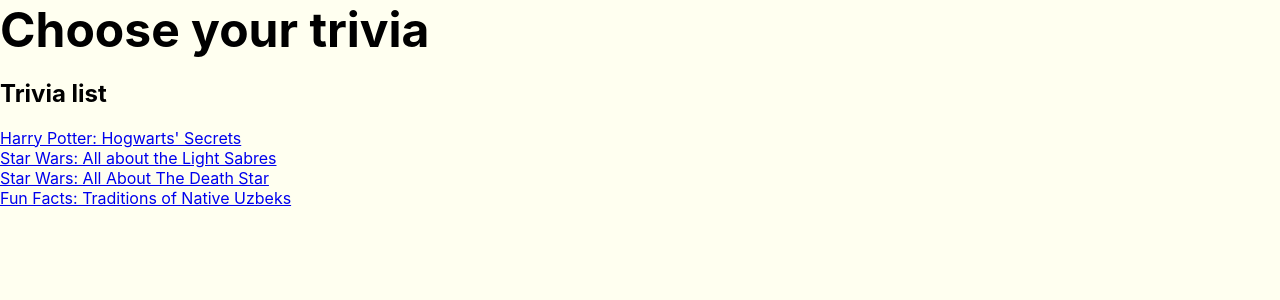
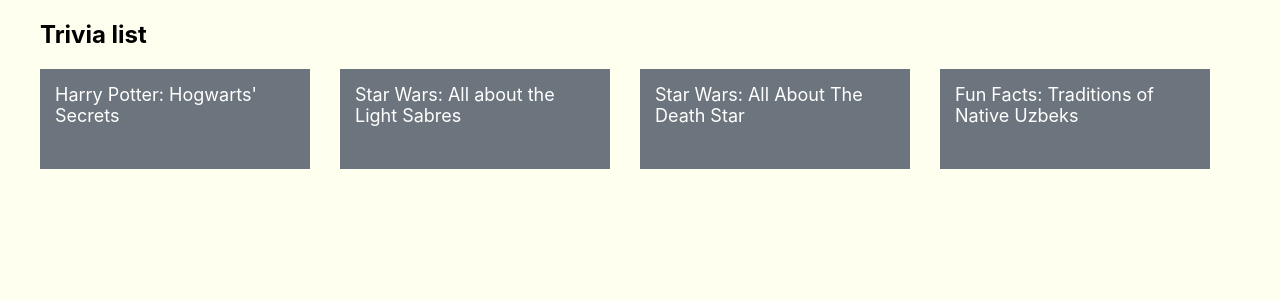
Before and after one commit to ksenianishchenko/trivia-app, a React (Create React App) app: page / in a window 1280 px wide. Shown: the top 300 px of the page. Built offline with nearby package versions, Linux system fonts and the light colour scheme.

Commit message:
added styles for home page

```diff
--- a/src/_mixins.scss
+++ b/src/_mixins.scss
@@ -28,6 +28,42 @@
   padding: 0;
 }
 
+@mixin flex-grow($grow: 1) {
+  -moz-flex-grow: $grow;
+  -ms-flex-grow: $grow;
+  -webkit-flex-grow: $grow;
+  flex-grow: $grow;
+}
+
+@mixin flex-direction($direction: row) {
+  -webkit-flex-direction: $direction;
+  -moz-flex-direction: $direction;
+  -ms-flex-direction: $direction;
+  flex-direction: $direction;
+}
+
+@mixin flex-wrap($wrap: wrap) {
+  -webkit-flex-wrap: $wrap;
+  -moz-flex-wrap: $wrap;
+  -ms-flex-wrap: $wrap;
+  flex-wrap: $wrap;
+}
+
+@mixin justify-content($justification) {
+  -webkit-box-pack: $justification;
+  -moz-box-pack: $justification;
+  -webkit-justify-content: $justification;
+  justify-content: $justification;
+}
+
+@mixin align-items($mode) {
+  -webkit-box-align: $mode;
+  -moz-box-align: $mode;
+  -ms-flex-align: $mode;
+  -webkit-align-items: $mode;
+  align-items: $mode;
+}
+
 @mixin transition_all {
   -webkit-transition: all 0.2s ease;
   -o-transition: all 0.2s ease;
--- a/src/_variables.scss
+++ b/src/_variables.scss
@@ -3,9 +3,11 @@
 $font-size-h2: 22px;
 $font-size-h3: 18px;
 $font-size-p: 18px;
+$font-size-link-title: 18px;
 
 //backgrounds
 $main-background: #FFFFF0;
+$trivia-item-background: #6c757d;
 
 //colors
 $black: #222222;
--- a/src/global-styles.scss
+++ b/src/global-styles.scss
@@ -18,6 +18,10 @@
   font-size: $font-size-p;
 }
 
+a {
+  text-decoration: none;
+}
+
 .row {
   @include flex-block;
 }
@@ -31,3 +35,16 @@
 .page-inner {
   @include inner;
 }
+
+.link {
+  @include transition_all;
+
+  &:hover {
+    opacity: 0.7;
+  }
+
+}
+
+.underline {
+  text-decoration: underline;
+}
--- a/src/modules/trivia/components/ListTrivia/index.tsx
+++ b/src/modules/trivia/components/ListTrivia/index.tsx
@@ -1,6 +1,9 @@
 import React from "react";
 import { Link } from "react-router-dom";
 import TriviaInfoItem from "../../../../abstractions/api/models/triviaInfoItem";
+import TriviaCard from "../TriviaCard";
+
+import "./styles.scss";
 
 interface ListProps {
     list: TriviaInfoItem[]
@@ -14,7 +17,7 @@
             {
                 list.map((item: TriviaInfoItem, index: number) => {
                     return <div className="list-trivia__item" key={index}>
-                        <Link to={`/trivia/${item.id}`}>{item.title}</Link>
+                        <TriviaCard item={item}/>
                     </div>
                 })
             }
--- /dev/null
+++ b/src/modules/trivia/components/ListTrivia/styles.scss
@@ -0,0 +1,12 @@
+@import "../../../../mixins";
+
+.list-trivia__wrap {
+  @include flex-block;
+  @include justify-content(space-between);
+}
+
+.list-trivia__item {
+  width: 30%;
+  min-height: 100px;
+  padding-right: 30px;
+}
--- /dev/null
+++ b/src/modules/trivia/components/TriviaCard/index.tsx
@@ -0,0 +1,25 @@
+import React from "react";
+import {Link} from "react-router-dom";
+import TriviaInfoItem from "../../../../abstractions/api/models/triviaInfoItem";
+
+import "./styles.scss";
+
+type TriviaCardProps = {
+    item: TriviaInfoItem
+}
+
+type Props = TriviaCardProps
+
+const TriviaCard = (props: Props) => {
+    const {item} = props;
+
+    return <div className="trivia-card">
+        <div className="trivia-card__wrap">
+            <div className="trivia-card__info">
+                <Link to={`/trivia/${item.id}`} className="link trivia-card__title">{item.title}</Link>
+            </div>
+        </div>
+    </div>
+}
+
+export default TriviaCard;
--- /dev/null
+++ b/src/modules/trivia/components/TriviaCard/styles.scss
@@ -0,0 +1,23 @@
+@import "../../../../variables";
+@import "../../../../mixins";
+
+.trivia-card {
+  height: 100%;
+  width: 100%;
+  background-color: $trivia-item-background;
+  @include flex-block;
+}
+
+.trivia-card__title {
+  color: $white;
+  font-size: $font-size-link-title;
+}
+
+.trivia-card__wrap {
+  @include flex-block;
+  padding: 15px;
+}
+
+.trivia-card__info {
+  @include flex-block;
+}
--- a/src/modules/trivia/pages/Home/index.tsx
+++ b/src/modules/trivia/pages/Home/index.tsx
@@ -4,6 +4,8 @@
 import ListTrivia from "../../components/ListTrivia";
 import { RootState } from "../../../../redux/store";
 import { onSetTriviaList } from "../../../../redux/triviaList/reducer";
+
+import "./styles.scss";
 
 type StateProps = {
     triviaList: TriviaInfoItem[]
@@ -26,8 +28,9 @@
     })
 
     return <div className="home-page">
-        <h1>Choose your trivia</h1>
-        <ListTrivia list={triviaList} />
+        <div className="page-inner">
+            <ListTrivia list={triviaList} />
+        </div>
     </div>
 }
 
--- /dev/null
+++ b/src/modules/trivia/pages/Home/styles.scss
@@ -0,0 +1 @@
+@import "../../../../mixins";
--- a/src/modules/trivia/pages/StartPage/index.tsx
+++ b/src/modules/trivia/pages/StartPage/index.tsx
@@ -30,7 +30,7 @@
         onGetStart();
     }
 
-    return <div className="welcome-page">
+    return <div className="start-page">
         <div className="page-inner">
             <div className="row">
                 <div className="column column--6">
--- a/src/modules/trivia/pages/StartPage/styles.scss
+++ b/src/modules/trivia/pages/StartPage/styles.scss
@@ -1,6 +1,6 @@
 @import "../../../../mixins";
 
-.welcome-page {
+.start-page {
   @include reset;
   padding-top: 80px;
 }
```
